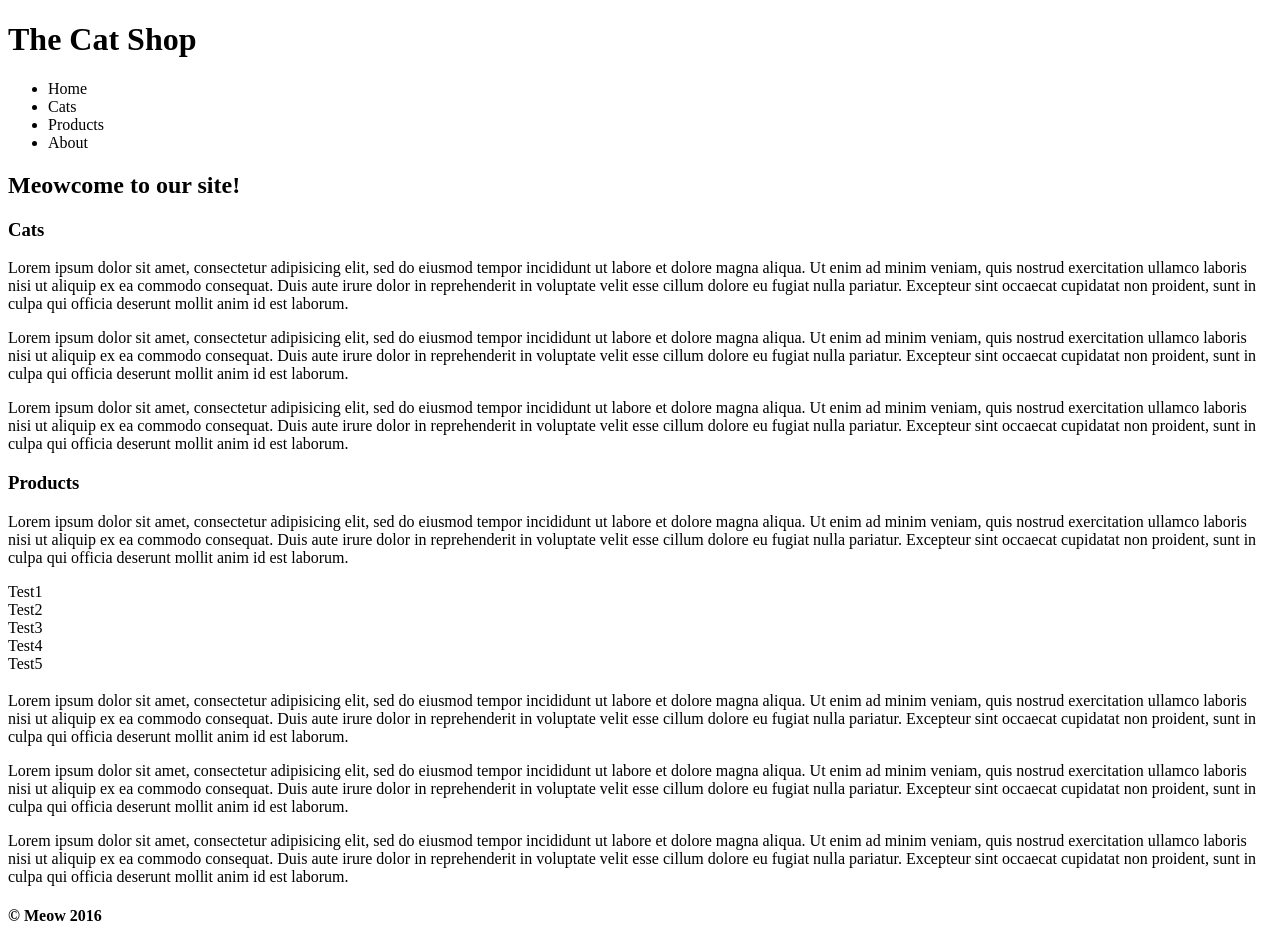
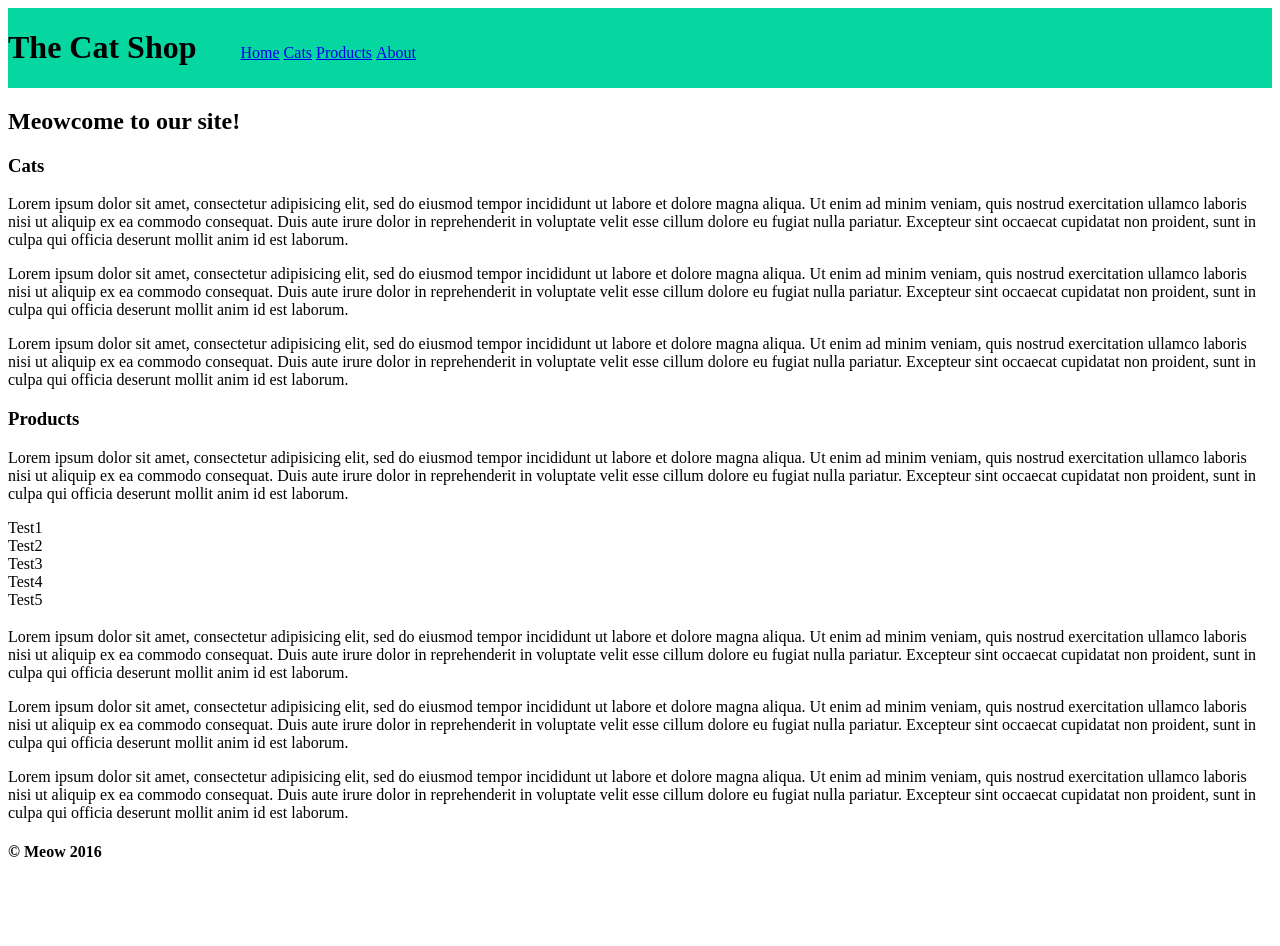
Before and after one commit to StephenVarela/copycat-assignment, a plain HTML site: page index.html in a window 1280 px wide. After the commit the page ends 882 px from the top, so only its background shows below. Drawn offline with Linux system fonts and the light colour scheme.

Commit message:
added color and some formatting to header

```diff
--- a/css/styles.css
+++ b/css/styles.css
@@ -0,0 +1,15 @@
+*,html{
+
+}
+header{
+  background-color: #06D6A0;
+}
+
+nav, h1{
+  display: inline-block;
+}
+
+nav>ul>li{
+  list-style-type: none;
+  display: inline-block;
+}
--- a/index.html
+++ b/index.html
@@ -3,17 +3,17 @@
   <head>
     <meta charset="utf-8">
     <title>Copycat Copied</title>
-    <link>
+    <link rel="stylesheet" type="text/css" href="css/styles.css">
   </head>
   <body>
     <header>
       <h1>The Cat Shop</h1>
       <nav>
         <ul>
-          <li>Home</li>
-          <li>Cats</li>
-          <li>Products</li>
-          <li>About</li>
+          <li><a href="#">Home</a></li>
+          <li><a href="#">Cats</a></li>
+          <li><a href="#">Products</a></li>
+          <li><a href="#">About</a></li>
         </ul>
       </nav>
     </header>
```
